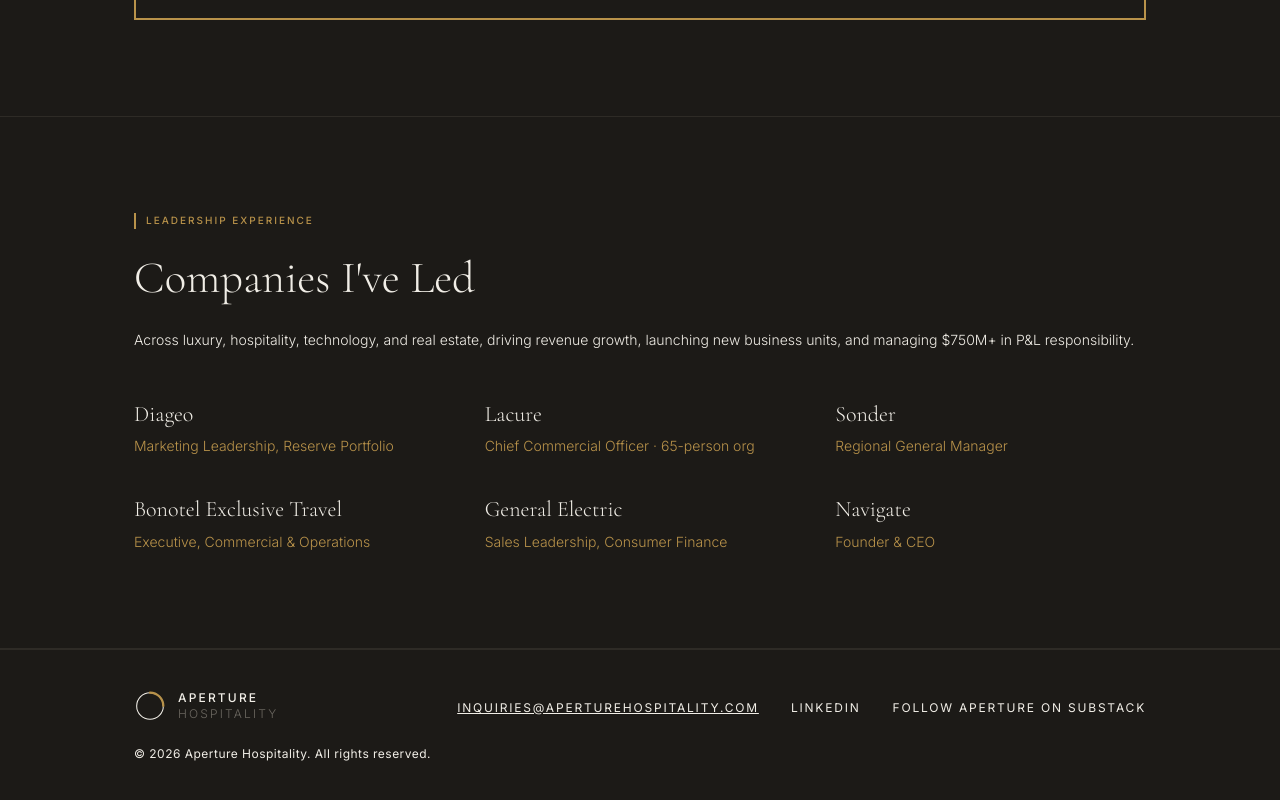
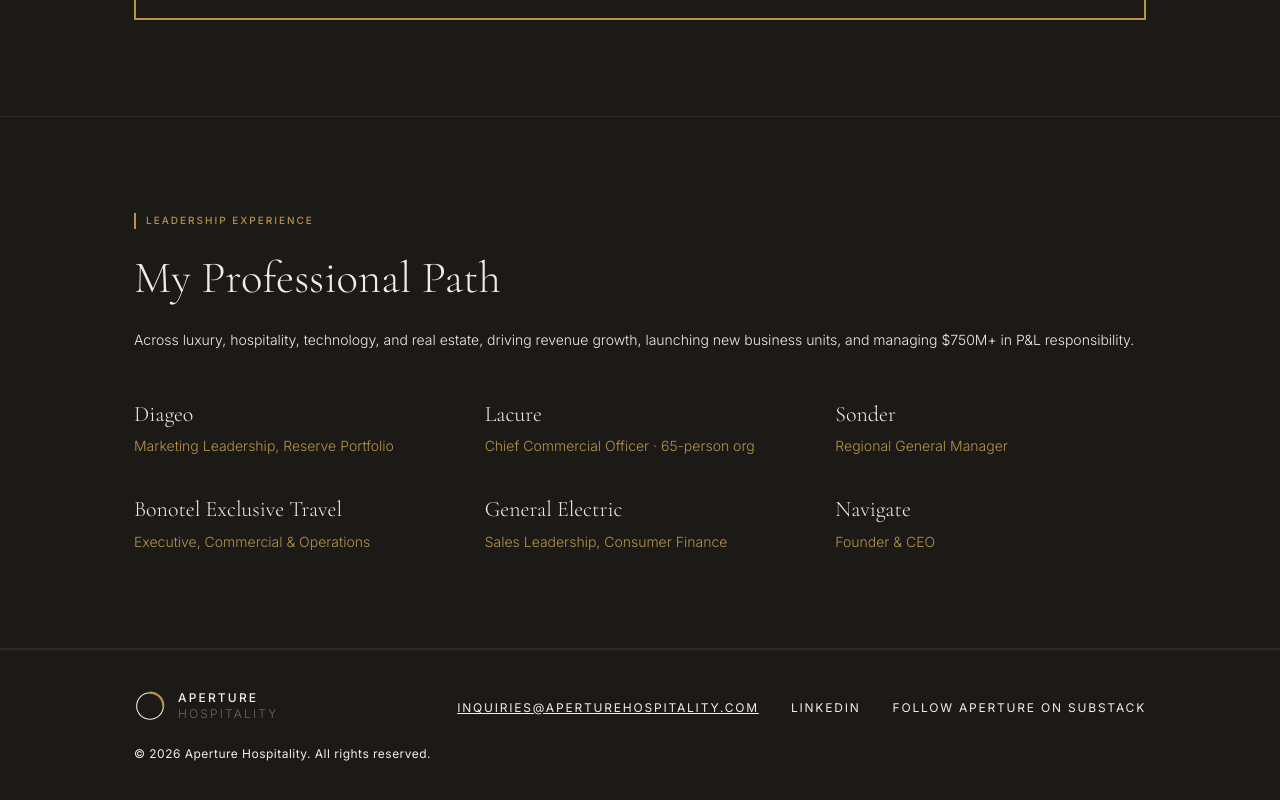
Before and after one commit to letsnavigatebmw/aperture-hospitality, a Next.js app: page /about in a window 1280 px wide. Shown: the part 3505-4305 px from the top of the page. Built offline with nearby package versions, Linux system fonts and the light colour scheme.

Commit message:
refactor: change heading from 'Companies I've Led' to 'My Professional Path'

```diff
--- a/app/about/page.tsx
+++ b/app/about/page.tsx
@@ -195,7 +195,7 @@ export default function About() {
               Leadership Experience
             </div>
             <h2 style={{ fontFamily: "'Cormorant Garamond', Georgia, serif", fontSize: 'clamp(2rem, 3.5vw, 3rem)', fontWeight: 300, lineHeight: 1.15, color: '#F0EDE6', marginBottom: '1.5rem' }}>
-              Companies I've Led
+              My Professional Path
             </h2>
             <p style={{ fontSize: '0.875rem', fontWeight: 300, lineHeight: 1.75, color: '#F0EDE6' }}>
               Across luxury, hospitality, technology, and real estate, driving revenue growth, launching new business units, and managing $750M+ in P&L responsibility.
```
